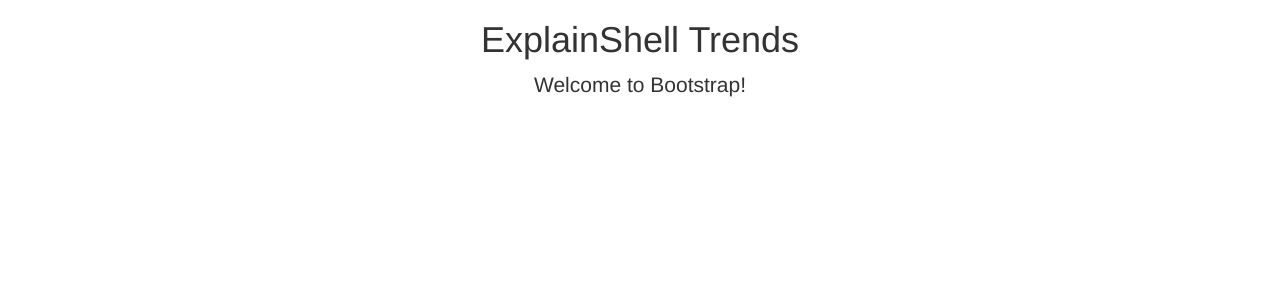
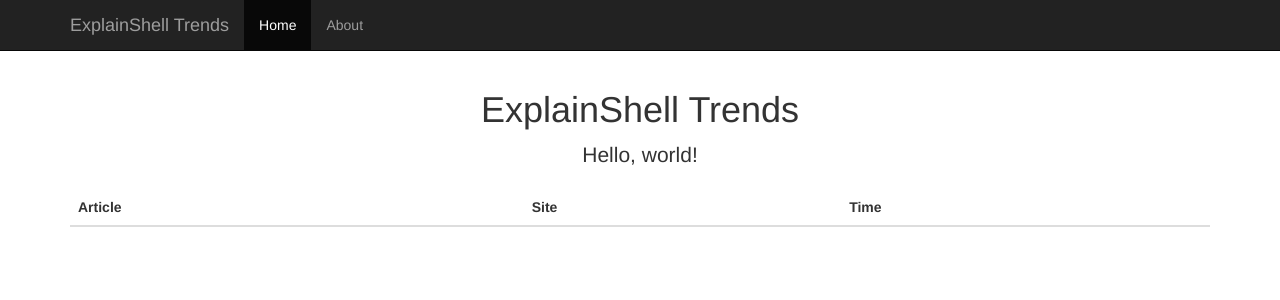
Before and after one commit to justingallagher/explainshell-for-chrome, a Node project: template www/views/index.jade in a window 1280 px wide. Shown: the top 300 px of the page. Run offline with Node 20 templates, Linux system fonts and the light colour scheme; the template is opened without the code that fills it, so the values that code supplies are empty; some libraries are stand-ins or nearby versions.

Commit message:
Minimum index pages (loads entries)

```diff
--- /dev/null
+++ b/www/public/css/style.css
@@ -0,0 +1,4 @@
+/* line 3, ../sass/style.scss */
+body {
+  padding-top: 70px;
+}
--- /dev/null
+++ b/www/public/js/index.js
@@ -0,0 +1,21 @@
+;(function() {
+  $(document).ready(function main(e) {
+    $.get("/api/clicks/", function populate(data) {
+      var options = {
+        valueNames: ['title', 'domain', 'timestamp']
+      };
+
+      data.forEach(function(elem, arr, idx) {
+        var node = '<tr>';
+        node += '<td name="title"><a target="_blank" href="' + elem['url'] + '">' + elem['title'] + '</a></td>';
+        node += '<td name="domain"><a target="_blank" href="http://' + elem['domain'] + '">' + elem['domain'] + '</a></td>';
+        node += '<td name="timestamp">' + elem['timestamp'] + '</td>';
+        node += '</tr>'
+
+        $('.data-list').append(node);
+      });
+
+      var dataList = new List('data-list', options);
+    });
+  });
+})();
--- /dev/null
+++ b/www/public/sass/style.scss
@@ -0,0 +1,5 @@
+@import "compass/css3";
+
+body {
+  padding-top: 70px;
+}
--- a/www/routes/data.js
+++ b/www/routes/data.js
@@ -42,13 +42,14 @@
 // ----- POST /api/click/ : data endpoint for new click in the extension ------
 router.post('/click/', function(req, res) {
   // Initialize database
-  var clicks = req.db.get("clicks");
+  var clicks = req.db.get("usercollection");
 
   // Initialize click data from JSON POST body
   var click = {};
   click.url = req.body.url;
+  click.title = req.body.title;
   click.domain = parseUri(click.url).host;
-  click.timestamp = Date();
+  click.timestamp = new Date();
 
   console.log(JSON.stringify(click, null, 2));
 
--- a/www/views/boilerplate.jade
+++ b/www/views/boilerplate.jade
@@ -6,6 +6,7 @@
     meta(name="viewport", content="width=device-width, initial-scale=1")
     title ExplainShell Trends
 
+    link(href="/css/style.css", rel="stylesheet")
     link(href="https://maxcdn.bootstrapcdn.com/bootstrap/3.3.0/css/bootstrap.min.css", rel="stylesheet")
 
   body
--- a/www/views/index.jade
+++ b/www/views/index.jade
@@ -1,5 +1,35 @@
 extends boilerplate
 
 block content
-  h1.text-center ExplainShell Trends
-  p.text-center.lead Welcome to Bootstrap!
+  .navbar.navbar-inverse.navbar-fixed-top(role='navigation')
+    .container
+      .navbar-header
+        button.navbar-toggle(type='button', data-toggle='collapse', data-target='.navbar-collapse')
+          span.sr-only Toggle navigation
+          span.icon-bar
+          span.icon-bar
+          span.icon-bar
+        a.navbar-brand(href='/') ExplainShell Trends
+      .navbar-collapse.collapse
+        ul.nav.navbar-nav
+          li.active
+            a(href='#') Home
+          li
+            a(href='/about/') About
+
+  .container
+    h1.text-center ExplainShell Trends
+    p.text-center.lead Hello, world!
+
+  .container
+    table.table.table-striped
+      thead
+        tr
+          th Article
+          th Site
+          th Time
+      tbody.data-list
+
+block scripts
+  script(src="https://cdnjs.cloudflare.com/ajax/libs/list.js/1.1.1/list.min.js")
+  script(src="/js/index.js")
```
Also changed, not shown: www/API.md (+2 -0 lines), www/views/about.jade (+19 -2 lines).
